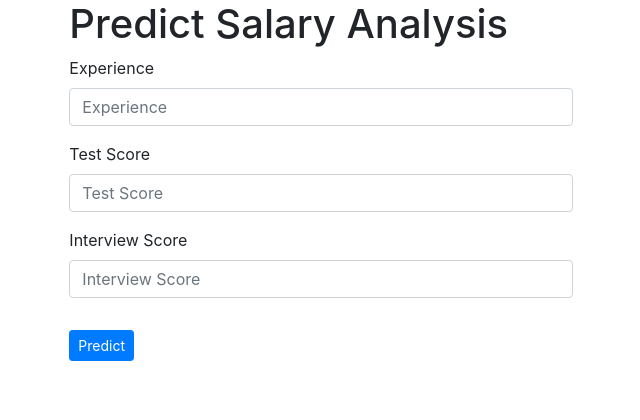
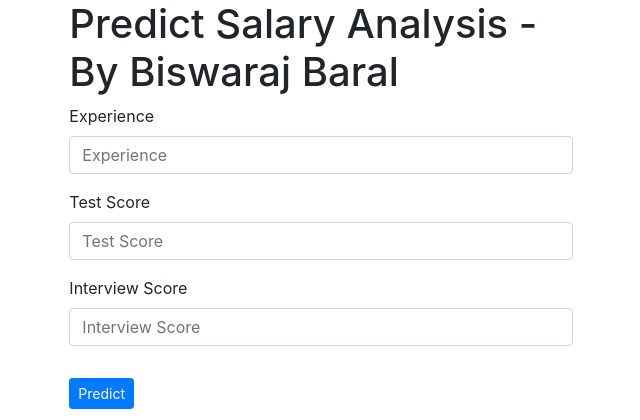
Before and after one commit to brrbaral/Depl-SalPred-ML, a Flask app: page / in a window 1280 px wide. Shown: the top 420 px of the page, without its empty margins (319-959 px from the left). Run offline with Flask 2, Linux system fonts and the light colour scheme; parts of the project's set-up code (start-up, migrations or seed data) failed here and were passed over; some libraries are stand-ins or nearby versions.

Commit message:
Update index.html

```diff
--- a/templates/index.html
+++ b/templates/index.html
@@ -13,7 +13,7 @@
 
 <body>
 <div class="container col col-md-5">
-    <h1>Predict Salary Analysis</h1>
+    <h1>Predict Salary Analysis -By Biswaraj Baral</h1>
 
     <!-- Main Input For Receiving Query to our ML -->
     <form action="{{ url_for('predict')}}"method="post">
```
